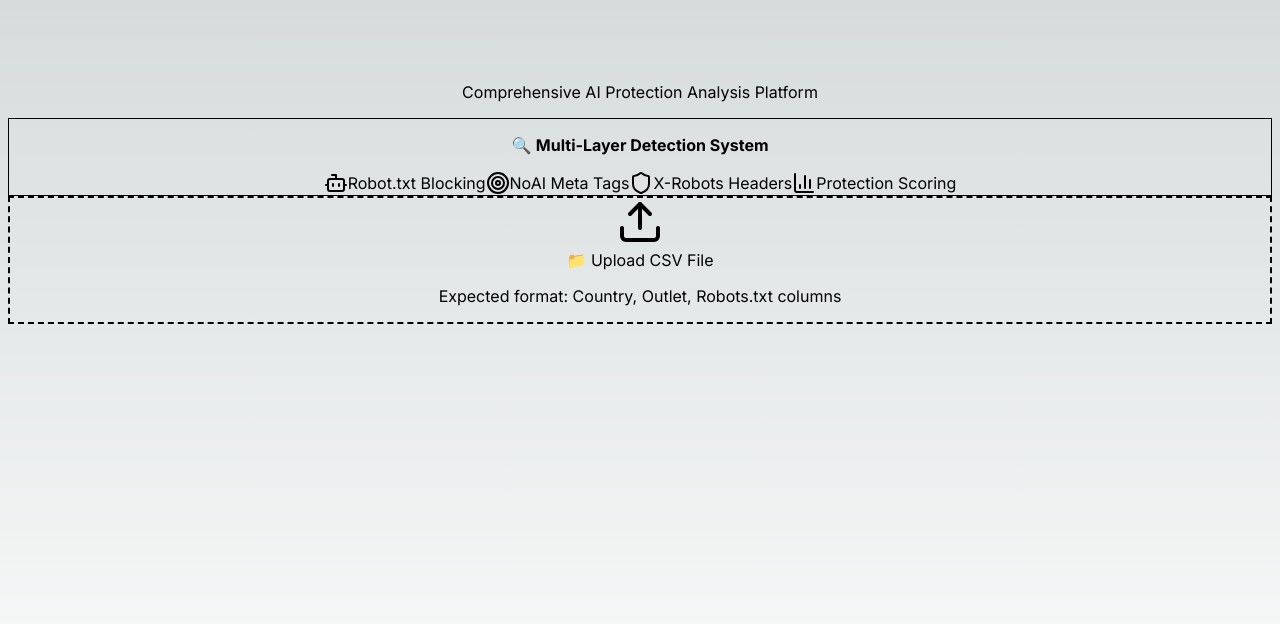
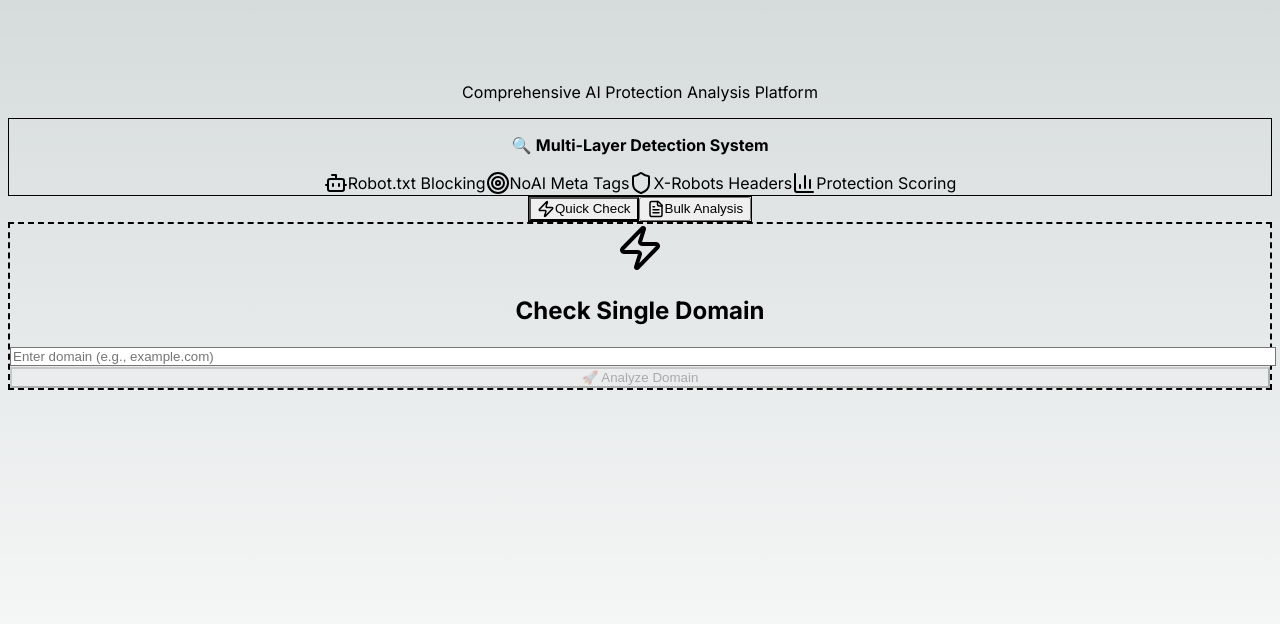
Before and after one commit to hockeystick/BotScanner, a Next.js app: page / in a window 1280 px wide. Shown: the top 624 px of the page. Built offline with nearby package versions, Linux system fonts and the light colour scheme.

Commit message:
Fix: Restore 'use client' directive to re-enable interactivity

```diff
--- a/app/page.tsx
+++ b/app/page.tsx
@@ -3,7 +3,7 @@
 'use client'; // <-- THIS IS THE CRUCIAL LINE THAT MAKES THE PAGE INTERACTIVE
 
 import React, { useState, useCallback, useMemo } from 'react';
-import { Upload, Play, BarChart3, AlertCircle, CheckCircle, Globe, Link as LinkIcon, ChevronUp, ChevronDown, Search, Filter, Shield, Bot, Target } from 'lucide-react';
+import { Upload, Play, BarChart3, AlertCircle, CheckCircle, Globe, Link as LinkIcon, ChevronUp, ChevronDown, Search, Filter, Shield, Bot, Target, Zap, FileText } from 'lucide-react';
 
 // Define types for our data structures
 type SiteData = { [key: string]: string };
@@ -50,6 +50,15 @@ type SortField = 'protectionScore' | 'aiBotsBlockedCount' | 'blockingStrategy' |
 type SortDirection = 'asc' | 'desc';
 
 const BotScannerPage = () => {
+  // Mode selection
+  const [mode, setMode] = useState<'single' | 'bulk'>('single');
+
+  // Single domain mode
+  const [singleDomain, setSingleDomain] = useState('');
+  const [singleResult, setSingleResult] = useState<AnalysisResult | null>(null);
+  const [analyzingSingle, setAnalyzingSingle] = useState(false);
+
+  // Bulk mode
   const [file, setFile] = useState<File | null>(null);
   const [sites, setSites] = useState<SiteData[]>([]);
   const [analyzing, setAnalyzing] = useState(false);
@@ -57,7 +66,7 @@ const BotScannerPage = () => {
   const [results, setResults] = useState<AnalysisResult[]>([]);
   const [summary, setSummary] = useState<any | null>(null);
 
-  // New UI state
+  // UI state
   const [sortBy, setSortBy] = useState<SortField>('protectionScore');
   const [sortDirection, setSortDirection] = useState<SortDirection>('desc');
   const [searchTerm, setSearchTerm] = useState('');
@@ -346,6 +355,52 @@ const BotScannerPage = () => {
     return { ...baseResult, protectionScore };
   };
 
+  const analyzeSingleDomain = async () => {
+    if (!singleDomain.trim()) return;
+
+    setAnalyzingSingle(true);
+    setSingleResult(null);
+
+    try {
+      let domain = singleDomain.trim();
+      if (!domain.startsWith('http')) domain = `https://${domain}`;
+      const urlObject = new URL(domain);
+      const cleanDomain = urlObject.hostname;
+
+      // Fetch robots.txt
+      const robotsFetchResult = await fetchRobotsTxt(cleanDomain);
+      let analysis = parseRobotsTxt(robotsFetchResult.content, '', cleanDomain);
+      analysis.fetchUrl = robotsFetchResult.url;
+
+      // Fetch homepage content
+      const pageResult = await fetchPageContent(cleanDomain);
+      if (pageResult) {
+        analysis.homepageUrl = pageResult.url;
+        analysis.homepageChecked = true;
+
+        const metaAnalysis = parseMetaTags(pageResult.content);
+        analysis.hasNoAIMetaTag = metaAnalysis.hasNoAI;
+        analysis.hasNoImageAIMetaTag = metaAnalysis.hasNoImageAI;
+        analysis.metaTagsFound = metaAnalysis.foundTags;
+
+        const headerAnalysis = parseXRobotsTags(pageResult.headers);
+        analysis.hasXRobotsNoAI = headerAnalysis.hasNoAI;
+        analysis.hasXRobotsNoImageAI = headerAnalysis.hasNoImageAI;
+        analysis.xRobotsTagsFound = headerAnalysis.foundTags;
+
+        analysis.protectionScore = calculateProtectionScore(analysis);
+      } else {
+        analysis.homepageChecked = false;
+      }
+
+      setSingleResult(analysis);
+    } catch (error) {
+      console.error('Error analyzing domain:', error);
+    } finally {
+      setAnalyzingSingle(false);
+    }
+  };
+
   const analyzeAllSites = async () => {
     if (!sites.length) return;
     setAnalyzing(true);
@@ -373,7 +428,6 @@ const BotScannerPage = () => {
       let analysis = parseRobotsTxt(robotsFetchResult.content, site['Country'] || '', site['Outlet'] || '');
       analysis.fetchUrl = robotsFetchResult.url;
 
-      console.log(`Checking homepage for meta tags: ${domain}/`);
       const pageResult = await fetchPageContent(domain);
       if (pageResult) {
         analysis.homepageUrl = pageResult.url;
@@ -392,7 +446,6 @@ const BotScannerPage = () => {
         analysis.protectionScore = calculateProtectionScore(analysis);
       } else {
         analysis.homepageChecked = false;
-        console.warn(`Failed to fetch homepage for: ${domain}`);
       }
 
       analysisResults.push(analysis);
@@ -494,16 +547,14 @@ const BotScannerPage = () => {
       <ChevronUp className="w-4 h-4 text-blue-600" />;
   };
 
-  // Filtered and sorted results
+  // Filtered and sorted results for bulk mode
   const filteredAndSortedResults = useMemo(() => {
     let filtered = results.filter(result => {
-      // Search filter
       if (searchTerm && !result.outlet.toLowerCase().includes(searchTerm.toLowerCase()) &&
           !result.country.toLowerCase().includes(searchTerm.toLowerCase())) {
         return false;
       }
 
-      // Protection level filter
       if (filterLevel !== 'all') {
         const levelInfo = getProtectionLevelInfo(result.protectionScore);
         if (levelInfo.level.toLowerCase() !== filterLevel.toLowerCase()) {
@@ -511,7 +562,6 @@ const BotScannerPage = () => {
         }
       }
 
-      // Protected only filter
       if (showProtectedOnly && result.protectionScore === 0) {
         return false;
       }
@@ -519,7 +569,6 @@ const BotScannerPage = () => {
       return true;
     });
 
-    // Sort results
     filtered.sort((a, b) => {
       let aValue, bValue;
 
@@ -569,6 +618,82 @@ const BotScannerPage = () => {
     return filtered;
   }, [results, searchTerm, filterLevel, showProtectedOnly, sortBy, sortDirection]);
 
+  const renderSingleResult = () => {
+    if (!singleResult) return null;
+
+    const levelInfo = getProtectionLevelInfo(singleResult.protectionScore);
+
+    return (
+      <div className="bg-white/90 backdrop-blur-sm rounded-2xl shadow-xl border border-white/20 overflow-hidden">
+        <div className="p-6 bg-gradient-to-r from-gray-50 to-blue-50 border-b border-gray-200">
+          <h3 className="text-2xl font-bold text-gray-900 mb-2 flex items-center gap-2">
+            🔍 Analysis Results for {singleResult.outlet || 'Domain'}
+          </h3>
+        </div>
+
+        <div className="p-6 space-y-6">
+          {/* Protection Score */}
+          <div className="text-center">
+            <div className={`inline-flex px-6 py-3 text-xl font-bold rounded-full text-white bg-gradient-to-r ${levelInfo.gradient} shadow-lg`}>
+              Protection Score: {singleResult.protectionScore}
+            </div>
+            <p className="text-lg text-gray-600 mt-2">{levelInfo.level} Protection Level</p>
+          </div>
+
+          {/* Key Stats */}
+          <div className="grid grid-cols-2 md:grid-cols-4 gap-4">
+            <div className="text-center bg-blue-50 p-4 rounded-lg">
+              <div className="text-2xl font-bold text-blue-600">{singleResult.aiBotsBlockedCount}</div>
+              <div className="text-sm text-blue-700">AI Bots Blocked</div>
+            </div>
+            <div className="text-center bg-green-50 p-4 rounded-lg">
+              <div className="text-2xl font-bold text-green-600">{singleResult.robotsExists ? '✓' : '✗'}</div>
+              <div className="text-sm text-green-700">Robots.txt</div>
+            </div>
+            <div className="text-center bg-purple-50 p-4 rounded-lg">
+              <div className="text-2xl font-bold text-purple-600">{singleResult.hasNoAIMetaTag ? '✓' : '✗'}</div>
+              <div className="text-sm text-purple-700">NoAI Meta Tag</div>
+            </div>
+            <div className="text-center bg-pink-50 p-4 rounded-lg">
+              <div className="text-2xl font-bold text-pink-600">{singleResult.hasXRobotsNoAI ? '✓' : '✗'}</div>
+              <div className="text-sm text-pink-700">X-Robots Header</div>
+            </div>
+          </div>
+
+          {/* Links */}
+          <div className="flex gap-4 justify-center">
+            {singleResult.fetchUrl && (
+              <a href={singleResult.fetchUrl} target="_blank" rel="noopener noreferrer"
+                 className="flex items-center gap-2 text-blue-600 hover:text-blue-800 hover:underline">
+                <LinkIcon size={16} /> View robots.txt
+              </a>
+            )}
+            {singleResult.homepageUrl && (
+              <a href={singleResult.homepageUrl} target="_blank" rel="noopener noreferrer"
+                 className="flex items-center gap-2 text-green-600 hover:text-green-800 hover:underline">
+                <LinkIcon size={16} /> View homepage
+              </a>
+            )}
+          </div>
+
+          {/* Blocked Bots */}
+          {singleResult.blockedBotsList.length > 0 && (
+            <div>
+              <h4 className="font-bold text-gray-900 mb-3">Blocked AI Bots</h4>
+              <div className="flex flex-wrap gap-2">
+                {singleResult.blockedBotsList.map(bot => (
+                  <span key={bot} className="px-3 py-1 bg-red-100 text-red-800 rounded-full text-sm font-medium">
+                    {bot}
+                  </span>
+                ))}
+              </div>
+            </div>
+          )}
+        </div>
+      </div>
+    );
+  };
+
   return (
     <div className="min-h-screen bg-gradient-to-br from-slate-50 via-blue-50 to-indigo-100">
       <div className="max-w-7xl mx-auto p-4 sm:p-6">
@@ -591,8 +716,72 @@ const BotScannerPage = () => {
           </div>
         </div>
 
+        {/* Mode Selection */}
+        <div className="mb-8">
+          <div className="flex justify-center">
+            <div className="bg-white/80 backdrop-blur-sm rounded-xl p-2 shadow-lg border border-white/20">
+              <div className="flex gap-2">
+                <button
+                  onClick={() => setMode('single')}
+                  className={`flex items-center gap-2 px-6 py-3 rounded-lg font-semibold transition-all duration-200 ${
+                    mode === 'single'
+                      ? 'bg-gradient-to-r from-blue-600 to-purple-600 text-white shadow-lg'
+                      : 'text-gray-600 hover:text-blue-600 hover:bg-blue-50'
+                  }`}
+                >
+                  <Zap size={18} />
+                  Quick Check
+                </button>
+                <button
+                  onClick={() => setMode('bulk')}
+                  className={`flex items-center gap-2 px-6 py-3 rounded-lg font-semibold transition-all duration-200 ${
+                    mode === 'bulk'
+                      ? 'bg-gradient-to-r from-blue-600 to-purple-600 text-white shadow-lg'
+                      : 'text-gray-600 hover:text-blue-600 hover:bg-blue-50'
+                  }`}
+                >
+                  <FileText size={18} />
+                  Bulk Analysis
+                </button>
+              </div>
+            </div>
+          </div>
+        </div>
+
+        {/* Single Domain Mode */}
+        {mode === 'single' && (
+          <div className="space-y-8">
+            <div className="bg-gradient-to-r from-white to-blue-50/50 border-2 border-dashed border-blue-300 rounded-2xl p-8 text-center shadow-lg backdrop-blur-sm">
+              <Zap className="mx-auto text-blue-500 mb-4" size={48} />
+              <h2 className="text-2xl font-bold text-gray-900 mb-4">Check Single Domain</h2>
+              <div className="max-w-md mx-auto space-y-4">
+                <input
+                  type="text"
+                  placeholder="Enter domain (e.g., example.com)"
+                  value={singleDomain}
+                  onChange={(e) => setSingleDomain(e.target.value)}
+                  className="w-full px-4 py-3 border border-gray-300 rounded-lg focus:ring-2 focus:ring-blue-500 focus:border-transparent text-lg"
+                  onKeyPress={(e) => e.key === 'Enter' && analyzeSingleDomain()}
+                />
+                <button
+                  onClick={analyzeSingleDomain}
+                  disabled={!singleDomain.trim() || analyzingSingle}
+                  className="w-full bg-gradient-to-r from-blue-600 to-purple-600 text-white px-8 py-3 rounded-lg hover:from-blue-700 hover:to-purple-700 disabled:from-gray-400 disabled:to-gray-500 transition-all duration-200 font-bold shadow-lg hover:shadow-xl transform hover:scale-105 disabled:transform-none"
+                >
+                  {analyzingSingle ? '🔍 Analyzing...' : '🚀 Analyze Domain'}
+                </button>
+              </div>
+            </div>
+
+            {/* Single Result */}
+            {singleResult && renderSingleResult()}
+          </div>
+        )}
+
+        {/* Bulk Mode */}
+        {mode === 'bulk' && (
+          <div className="space-y-8">
             {/* File Upload */}
-        <div className="mb-8">
             <div className="bg-gradient-to-r from-white to-blue-50/50 border-2 border-dashed border-blue-300 rounded-2xl p-8 text-center shadow-lg backdrop-blur-sm">
               <Upload className="mx-auto text-blue-500 mb-4" size={48} />
               <div className="mb-4">
@@ -611,11 +800,10 @@ const BotScannerPage = () => {
               )}
               <p className="text-sm text-gray-500 mt-3">Expected format: Country, Outlet, Robots.txt columns</p>
             </div>
-        </div>
 
-        {/* Analyze Button */}
+            {/* Analyze All Button */}
             {sites.length > 0 && (
-          <div className="mb-8 text-center">
+              <div className="text-center">
                 <button
                   onClick={analyzeAllSites}
                   disabled={analyzing}
@@ -629,7 +817,7 @@ const BotScannerPage = () => {
 
             {/* Progress Bar */}
             {analyzing && (
-          <div className="mb-8">
+              <div>
                 <div className="w-full bg-gray-200 rounded-full h-4 shadow-inner">
                   <div
                     className="bg-gradient-to-r from-green-500 to-blue-500 h-4 rounded-full transition-all duration-300 shadow-sm"
@@ -642,7 +830,7 @@ const BotScannerPage = () => {
 
             {/* Summary Dashboard */}
             {summary && (
-          <div className="space-y-8 mb-12">
+              <div className="space-y-8">
                 {/* Main Stats */}
                 <div className="bg-white/80 backdrop-blur-sm rounded-2xl p-6 shadow-xl border border-white/20">
                   <h2 className="text-3xl font-bold text-gray-900 mb-6 pb-2 border-b-2 border-gradient-to-r from-blue-500 to-purple-500">
@@ -966,6 +1154,8 @@ const BotScannerPage = () => {
               </div>
             )}
           </div>
+        )}
+      </div>
     </div>
   );
 };
```
Lines whose indentation alone changed are shown as unchanged.
